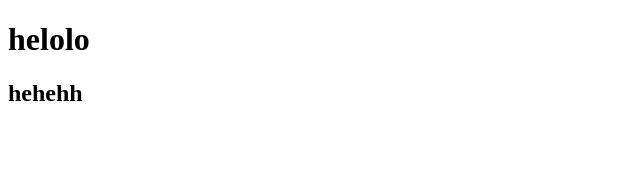
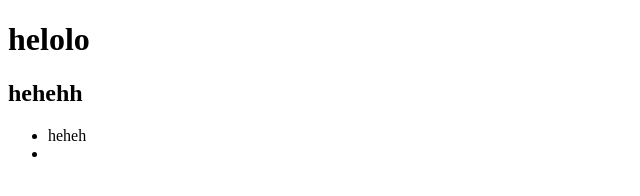
Before and after one commit to Doh221/tak, a plain HTML site: page index.html in a window 1280 px wide. Shown: the full height of the page, 0-640 px from the left. Drawn offline with Linux system fonts and the light colour scheme.

Commit message:
added ul

```diff
--- a/index.html
+++ b/index.html
@@ -8,5 +8,10 @@
 	<body>
 		<h1>helolo</h1>
         <h2>hehehh</h2>
+
+        <ul>
+            <li>heheh</li>
+            <li></li>
+        </ul>
 	</body>
 </html>
```
